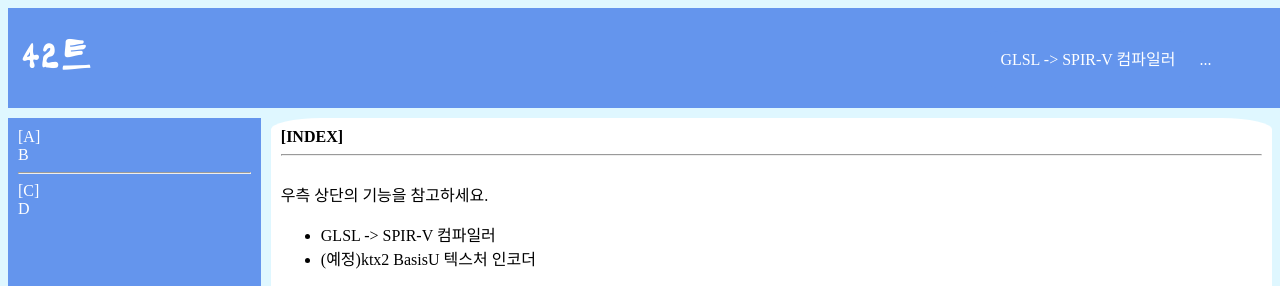
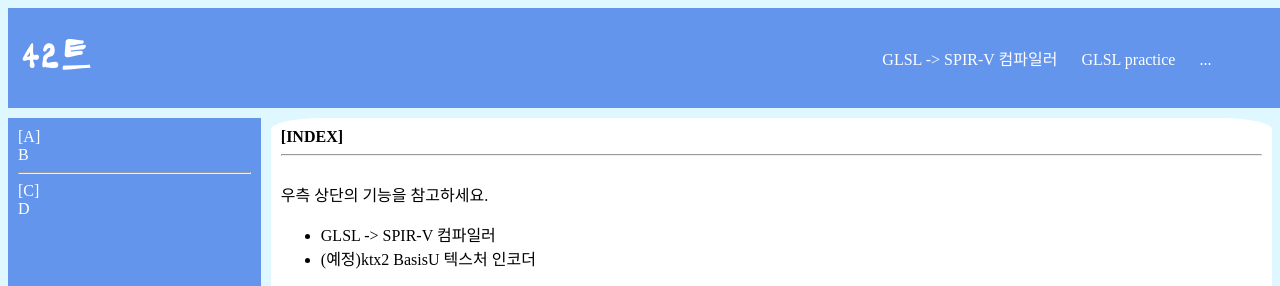
Before and after one commit to onart/onart.github.io, a plain HTML site: page index.html in a window 1280 px wide. Shown: the top 286 px of the page. Drawn offline with Linux system fonts and the light colour scheme; a web font is replaced by a local one.

Commit message:
Update index.html

```diff
--- a/index.html
+++ b/index.html
@@ -11,6 +11,7 @@
             <h1 id="top"><a href="#" onclick="changeView('')">42트</a></h1>
             <nav>
                 <a href="#" class="hmenu" onclick="changeView('emspv.html')">GLSL -> SPIR-V 컴파일러</a>
+                <a href="#" class="hmenu" onclick="changeView('3toy.html')">GLSL practice</a>
                 <a href="" class="hmenu">...</a>
             </nav>
         </header>
```
